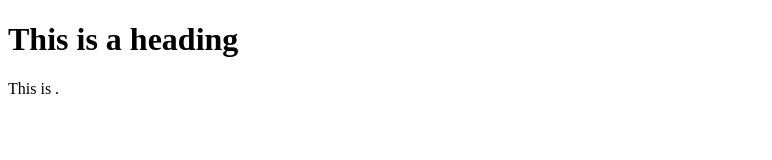
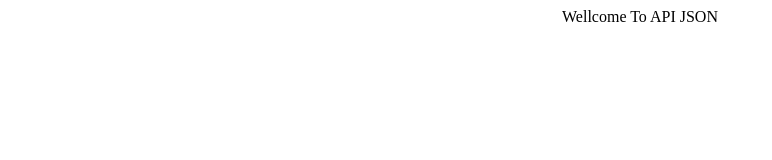
Before and after one commit to openapijson/openapijson.github.io, a plain HTML site: page index.html in a window 1280 px wide. Shown: the whole page, without its empty margins (0-772 px from the left). Drawn offline with Linux system fonts and the light colour scheme.

Commit message:
Update index.html

```diff
--- a/index.html
+++ b/index.html
@@ -4,9 +4,6 @@
   <title>Title of the document</title>
 </head>
 <body>
-
-<h1>This is a heading</h1>
-<p>This is .</p>
-
+  <center>Wellcome To API JSON</center>
 </body>
 </html>
```
